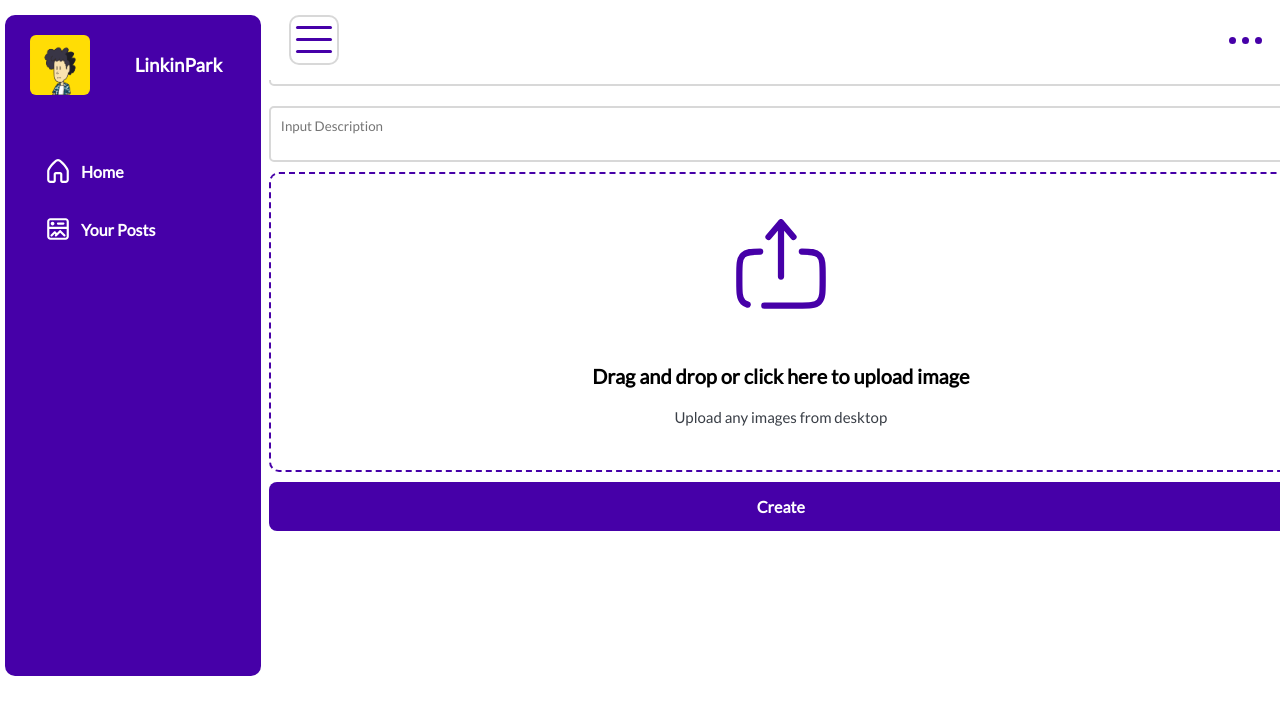
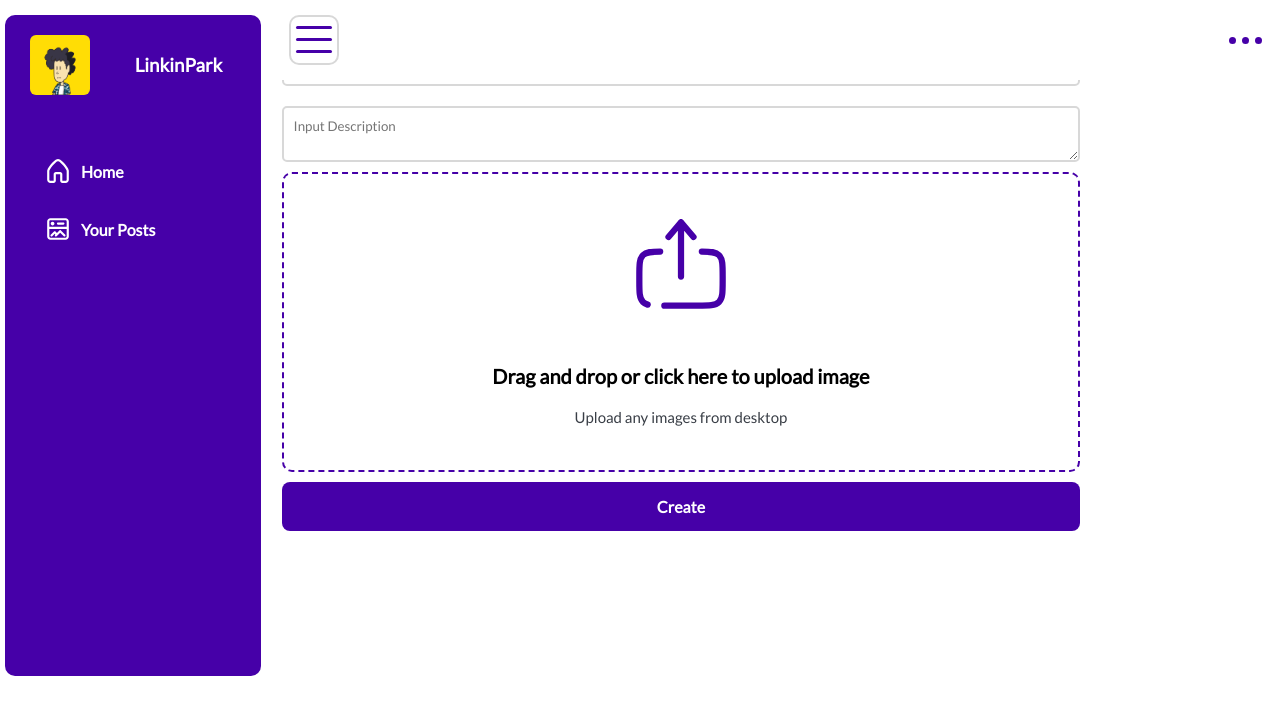
Before and after one commit to aanalma28/tech-talk, a Next.js app: page /dashboard/posts/create in a window 1280 px wide. Shown: the top 714 px of the page. Built offline with nearby package versions, Linux system fonts and the light colour scheme.

Commit message:
ui create posts clear

```diff
--- a/src/app/dashboard/layout.js
+++ b/src/app/dashboard/layout.js
@@ -45,7 +45,7 @@ export default function DashboardLayout({ children }) {
                 topBarWrapper.style.width = '90%'
                 topBar.style.marginLeft = '120px'
                 sidebar.style.width = '110px'
-                contentWrapper.style.marginLeft = '120px'
+                contentWrapper.style.paddingLeft = '140px'
                 liElements.forEach((li) => {
                     const p = li.querySelector('p')
                     p.style.display = 'none'
@@ -58,7 +58,7 @@ export default function DashboardLayout({ children }) {
                 sidebar.style.width = '20%'
                 topBarWrapper.style.width = '78%'
                 topBar.style.marginLeft = '21%'
-                contentWrapper.style.marginLeft = '21%'
+                contentWrapper.style.paddingLeft = '22%'
                 h3.style.display = 'flex'
                 liElements.forEach((li) => {
                     const p = li.querySelector('p')
--- a/src/app/dashboard/posts/create/page.js
+++ b/src/app/dashboard/posts/create/page.js
@@ -28,9 +28,9 @@ export default function Create(){
 
         window.addEventListener('resize', () => {
             if(window.innerWidth < 1000){
-                contentWrapper.style.marginLeft = '0'
+                contentWrapper.style.paddingLeft = '0'
             }else{
-                contentWrapper.style.marginLeft = '21%'
+                contentWrapper.style.paddingLeft = '22%'
             }
         })
 
--- a/styles/createpost.module.css
+++ b/styles/createpost.module.css
@@ -1,7 +1,9 @@
 .contentWrapper{
-    margin-left: 21%;
+    padding-left: 22%;
     transition: all 0.2s ease;
     width: 100%;
+    height: 100%;
+
 }
 
 .form{
--- a/styles/dashboard.module.css
+++ b/styles/dashboard.module.css
@@ -234,7 +234,7 @@
 
 /* main content */
 .mainContent{
-    width: 100%;
+    max-width: 100%;
     height: 100%;
 }
 
```
